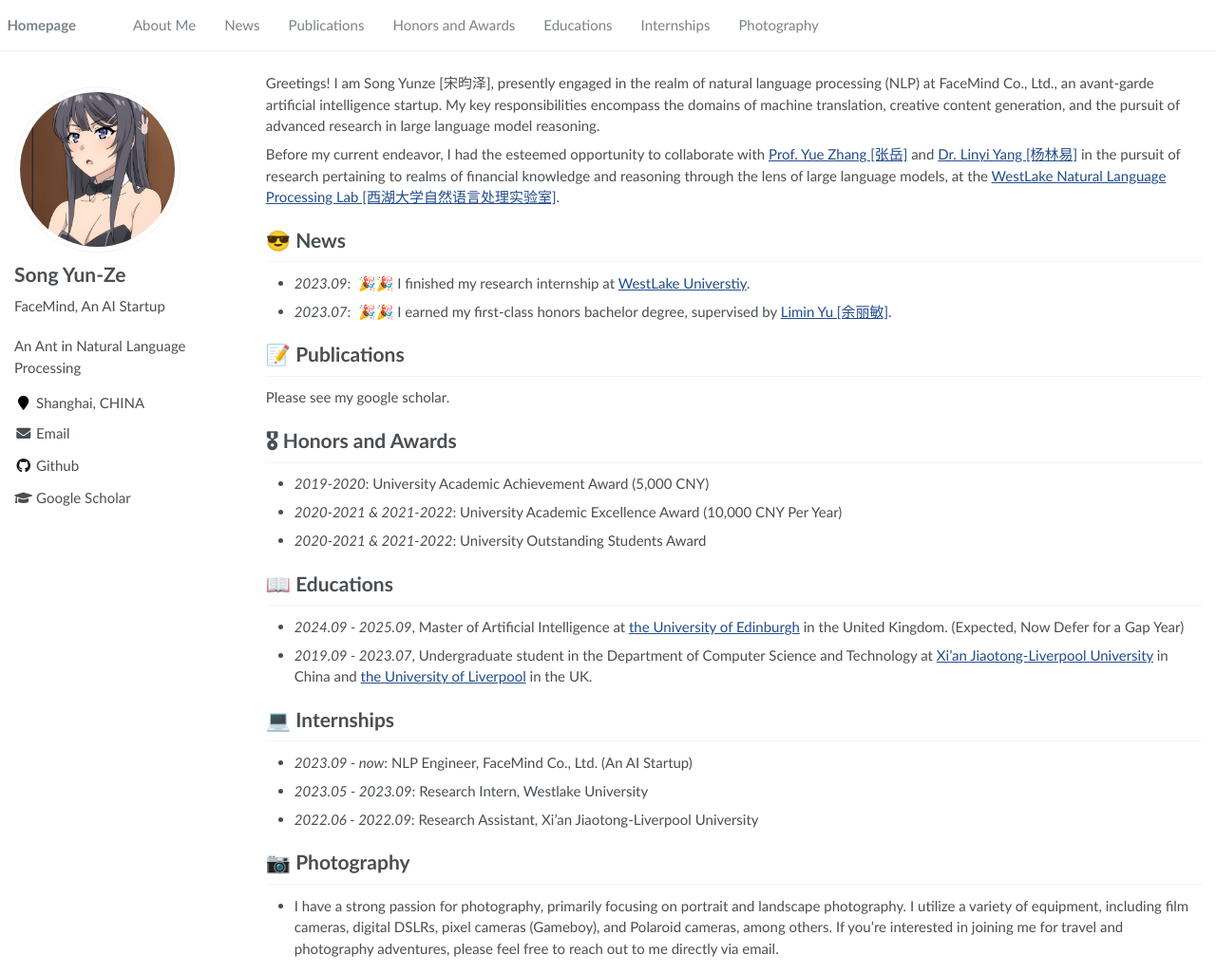
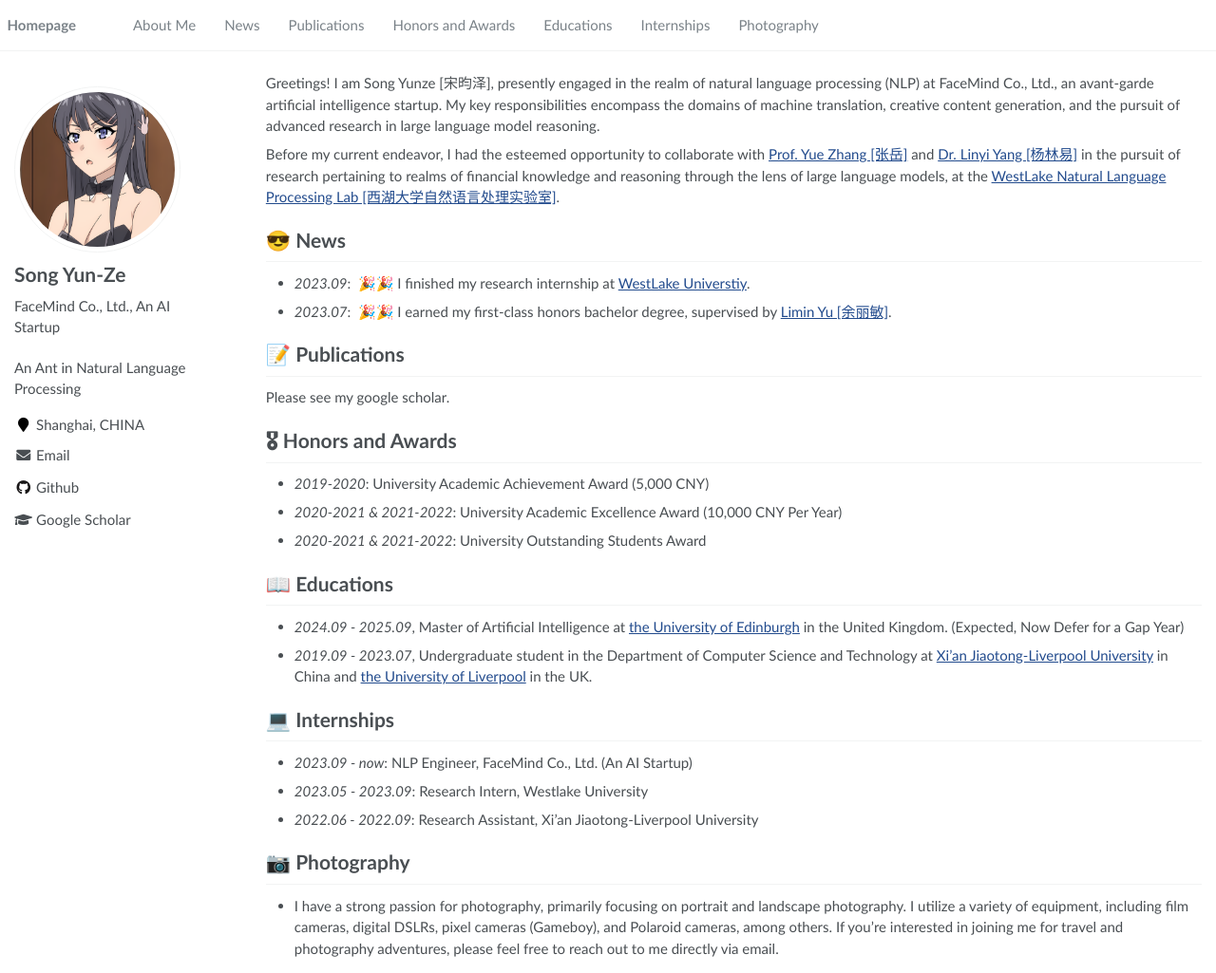
Before and after one commit to YunzeSong/YunzeSong.github.io, a Jekyll site: the page built from _pages/about.md, in a window 1280 px wide and 1025 px high. Shown: the whole window at 95% size. Built offline with Jekyll 4.4.1, drawn with Linux system fonts in a browser that asks for light colours.

Commit message:
Update _config.yml

```diff
--- a/_config.yml
+++ b/_config.yml
@@ -23,7 +23,7 @@ baidu_site_verification  :  # get baidu_site_verification from https://ziyuan.ba
 author:
   name             : "Song Yun-Ze"
   avatar           : "images/Sakurajima_Mai.png"
-  bio              : "FaceMind, An AI Startup"
+  bio              : "FaceMind Co., Ltd., An AI Startup"
   location         : "Shanghai, CHINA"
   employer         :
   pubmed           :
```
